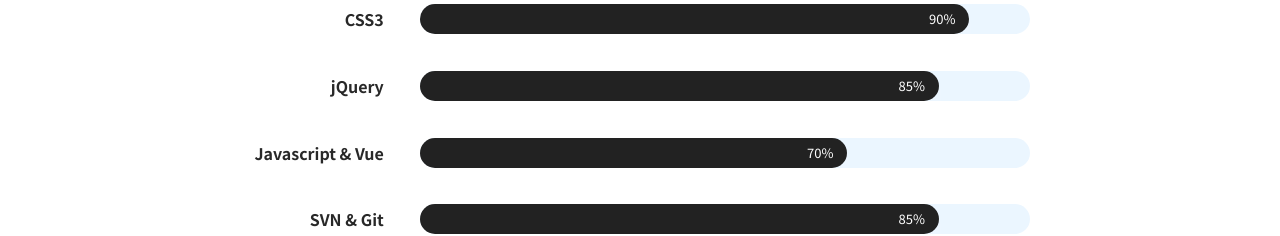
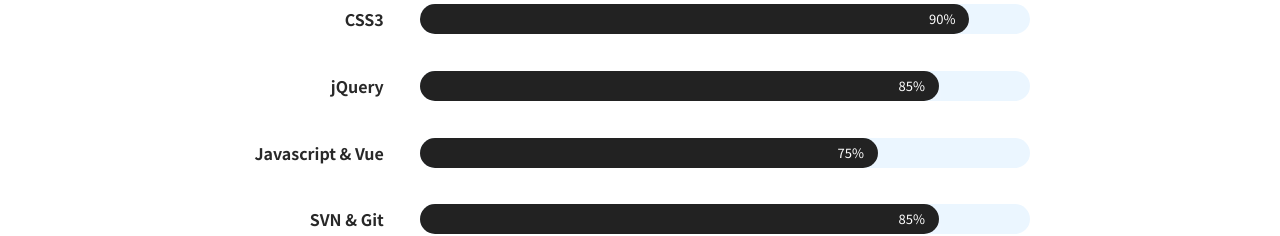
Before and after one commit to rkhong12/rkhong, a Vue app: page / in a window 1280 px wide. Shown: the part 1260-1496 px from the top of the page. Built offline with nearby package versions, Linux system fonts and the light colour scheme.

Commit message:
Fix: skillbar 수정

```diff
--- a/src/components/SkillBar.vue
+++ b/src/components/SkillBar.vue
@@ -31,7 +31,7 @@
               <p>Javascript & Vue</p>
               <div class="progress">
                 <div class="progress_bar">
-                  <div class="progress_value progress_value4">70%</div>
+                  <div class="progress_value progress_value4">75%</div>
                 </div>
               </div>
             </li>
@@ -114,7 +114,7 @@
   }
   @keyframes load4 {
 	0% { width: 0; }
-	100% { width: 70%; }
+	100% { width: 75%; }
   }
   @keyframes load5 {
 	0% { width: 0; }
```
